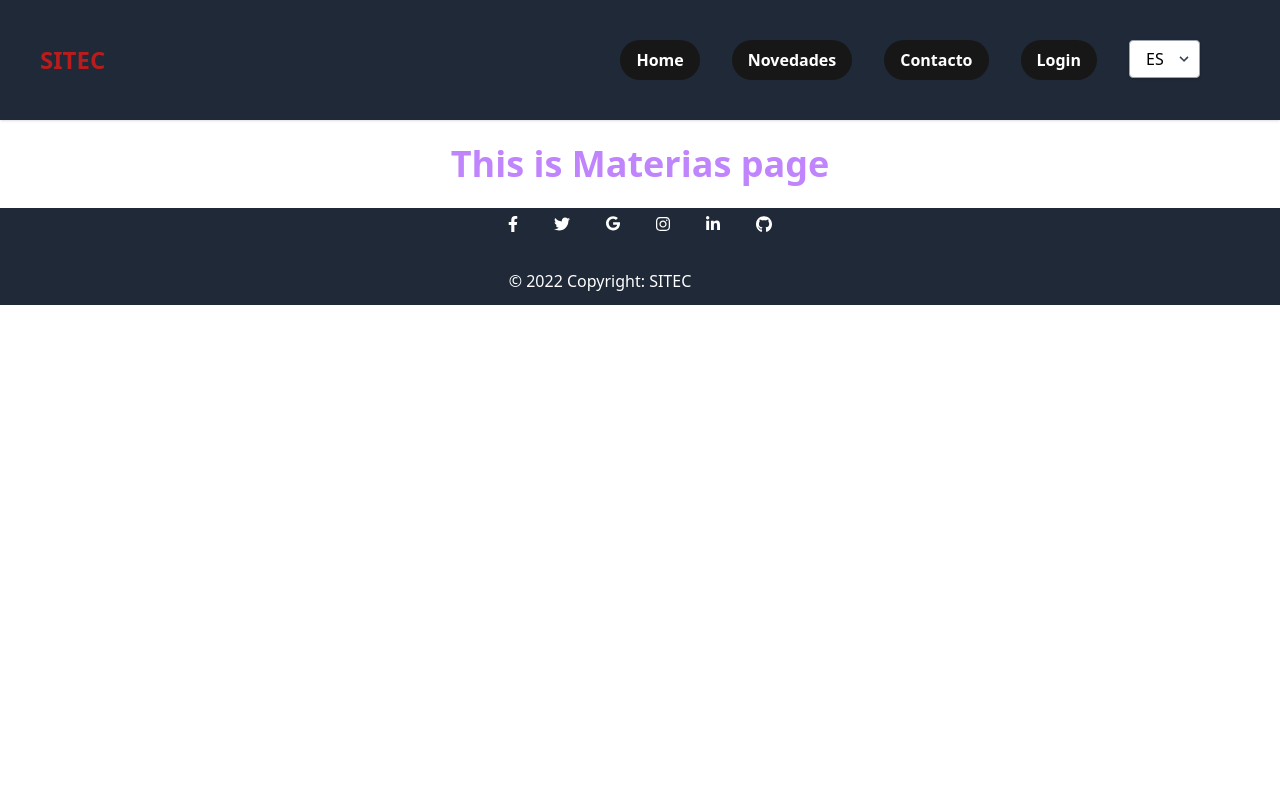
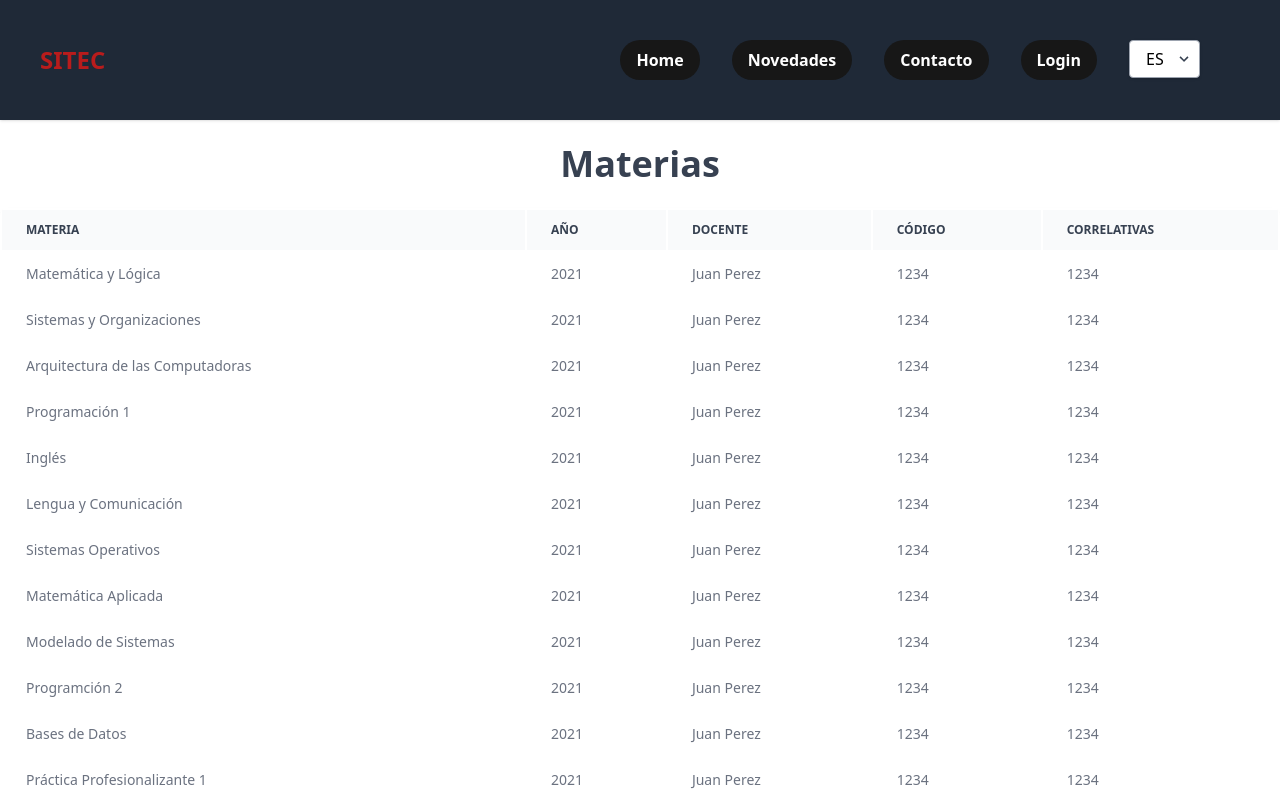
Before and after one commit to Agustindardanelli-stack/EFI-programacion, a React (Create React App) app: page /Materias in a window 1280 px wide. Shown: the top 800 px of the page. Built offline with nearby package versions, Linux system fonts and the light colour scheme.

Commit message:
cambios en pagina novedades

```diff
--- a/package.json
+++ b/package.json
@@ -14,7 +14,7 @@
     "react-icons": "^4.4.0",
     "react-router": "^6.4.3",
     "react-router-dom": "^6.4.3",
-    "react-scripts": "5.0.1",
+    "react-scripts": "^5.0.1",
     "react-spinners": "^0.13.3",
     "universal-cookie": "^4.0.4",
     "web-vitals": "^2.1.4"
--- a/src/components/Login.js
+++ b/src/components/Login.js
@@ -21,9 +21,9 @@ export default function Login({ onSubmit }) {
 
   return (
     <section>
-    <div className='w-[500px] mx-auto p-6'>
-      <div className='w-full p-6 m-auto bg-white shadow-xl shadow-rose-600/40 ring ring-2 ring-red-600 lg:max-w-xl'>
-        <h1 className='text-3xl font-semibold text-center text-red-600  uppercase decoration-wavy'>
+    <div className='w-[500px] mx-auto p-24'>
+      <div className='w-full p-6 m-auto bg-white shadow-xl shadow-gray-900 ring ring-4 lg:max-w-xl'>
+        <h1 className='text-3xl font-semibold text-center text-gray-900  uppercase decoration-wavy'>
           Login SITEC
         </h1>
         <form className='mt-6' onSubmit={handleSubmit}>
@@ -55,7 +55,7 @@ export default function Login({ onSubmit }) {
             <button
               type='submit'
               value='submit'
-              className=' w-full px-4 py-2 tracking-wide text-white transition-colors duration-200 transform bg-purple-700 rounded-md hover:bg-red-600 focus:outline-none bg-red-600 focus:bg-red-600'
+              className=' w-full px-4 py-2 tracking-wide text-white transition-colors duration-200 transform bg-purple-700 rounded-md hover:bg-red-600 focus:outline-none dark:bg-gray-900 focus:bg-red-600'
               >
               Login
             </button>
--- a/src/components/Materias.js
+++ b/src/components/Materias.js
@@ -1,9 +1,57 @@
+import { list } from 'postcss'
 import React from 'react'
 
 const Materias = () => {
+    const listadoMaterias = ["Matemática y Lógica", "Sistemas y Organizaciones", "Arquitectura de las Computadoras", "Programación 1", "Inglés", "Lengua y Comunicación",
+                            "Sistemas Operativos", "Matemática Aplicada", "Modelado de Sistemas", "Programción 2", "Bases de Datos", "Práctica Profesionalizante 1",
+                            "Interfaz de Usuario", "Redes", "Ingeniería del Software", "Programación 3", "Validación y Verificación de Programas", "Ética y Deontologia Profesional", "Práctica Profesionalizante 2"]
   return (
     <section>
-        <h1 className='text-center text-4xl font-bold text-purple-400 py-6'>This is Materias page</h1>
+        <h1 className='text-center text-4xl font-bold text-gray-700 py-6'>Materias</h1>
+        <div class="overflow-x-auto relative shadow-md sm:rounded-lg">
+    <table class="w-full text-sm text-left text-gray-500 dark:text-gray-400 border-separate ">
+        <thead class="text-xs text-gray-700 uppercase bg-gray-50 dark:bg-gray-800 dark:text-gray-400">
+            <tr>
+                <th scope="col" class="py-3 px-6">
+                    Materia
+                </th>
+                <th scope="col" class="py-3 px-6">
+                    Año
+                </th>
+                <th scope="col" class="py-3 px-6">
+                    Docente
+                </th>
+                <th scope="col" class="py-3 px-6">
+                    Código
+                </th>
+                <th scope="col" class="py-3 px-6">
+                    Correlativas
+                </th>
+            </tr>
+        </thead>
+        <tbody class="dark:bg-gray-700">
+        {listadoMaterias.map((materia) => (
+                <tr>
+                <td class="py-3 px-6">
+                    {materia}
+                </td>
+                <td class="py-3 px-6">
+                    2021
+                </td>
+                <td class="py-3 px-6">
+                    Juan Perez
+                </td>
+                <td class="py-3 px-6">
+                    1234
+                </td>
+                <td class="py-3 px-6">
+                    1234
+                </td>
+            </tr>
+            ))}
+        </tbody>
+    </table>
+</div>
     </section>
   )
 }
--- a/src/components/Novedades.js
+++ b/src/components/Novedades.js
@@ -3,10 +3,10 @@ import React from 'react'
 const Novedades = () => {
   return (
     <div>
-      <section class="bg-white dark:bg-gray-900">
+      <section class="bg-white">
   <div class="py-8 px-4 mx-auto max-w-screen-xl lg:py-16 lg:px-6">
       <div class="mx-auto max-w-screen-sm text-center lg:mb-16 mb-8">
-          <h2 class="mb-4 text-3xl lg:text-4xl tracking-tight font-extrabold text-gray-900 dark:text-white">Novedades</h2>
+          <h2 class="mb-4 text-3xl lg:text-4xl tracking-tight font-extrabold text-gray-900">Novedades</h2>
           <p class="font-light text-gray-500 sm:text-xl dark:text-gray-400">Inscribite en el iTec y capacitate en las profesiones del futuro</p>
       </div>
       <div class="grid gap-8 lg:grid-cols-3">
--- a/src/index.css
+++ b/src/index.css
@@ -9,7 +9,10 @@
     background-position :initial;
     height: 600px;
 
+}
 
-
-
-}
+@layer components {
+    .my-table-spacing {
+      border-spacing: theme("spacing.3");
+    }
+  }
```
Also changed, not shown: 1 other file (tests, documents, lock files or other folders).
